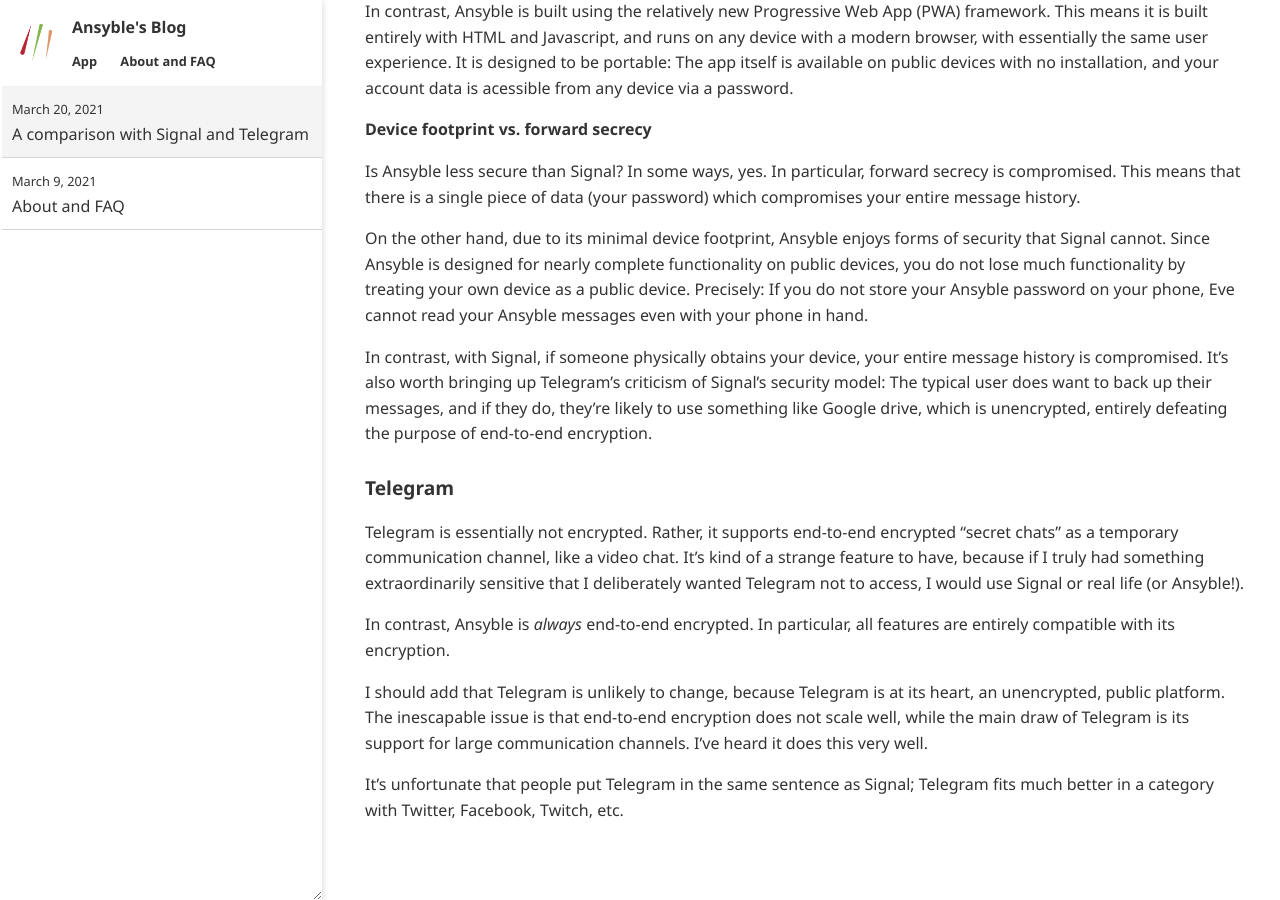
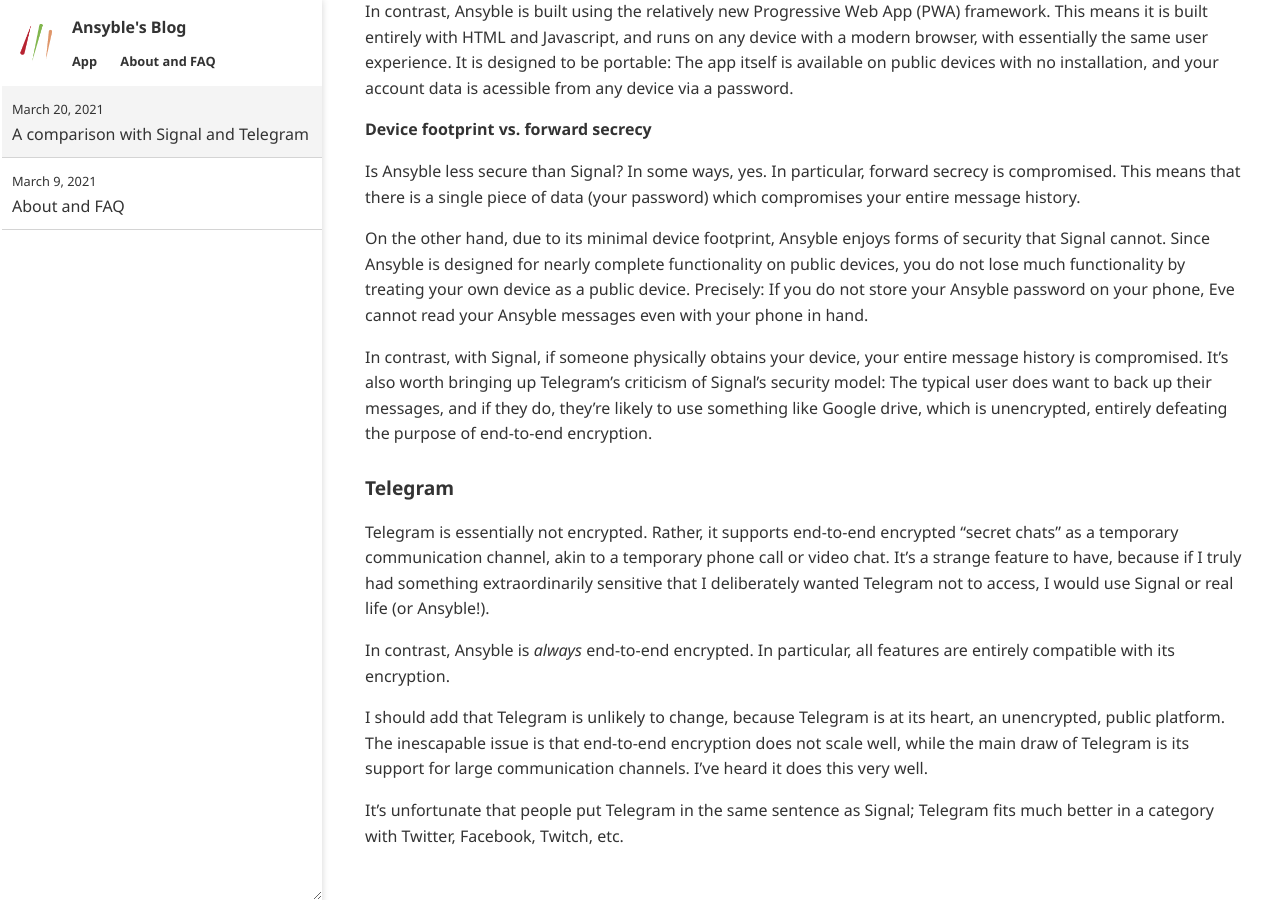
Before and after one commit to ansyblenetwork/ansybleblog, a Jekyll site: the page built from _posts/2021-03-20-a-comparison-with-signal-and-telegram.md, in a window 1280 px wide and 900 px high, scrolled down 864 px. Built offline with Jekyll 4.4.1, drawn with Linux system fonts in a browser that asks for light colours; before the commit the page ends 1739 px from its top, so only the background shows below that.

Commit message:
Update 2021-03-20-a-comparison-with-signal-and-telegram.md

```diff
--- a/_posts/2021-03-20-a-comparison-with-signal-and-telegram.md
+++ b/_posts/2021-03-20-a-comparison-with-signal-and-telegram.md
@@ -37,7 +37,7 @@
 
 ### Telegram
 
-Telegram is essentially not encrypted. Rather, it supports end-to-end encrypted "secret chats" as a temporary communication channel, like a video chat. It's kind of a strange feature to have, because if I truly had something extraordinarily sensitive that I deliberately wanted Telegram not to access, I would use Signal or real life (or Ansyble!).
+Telegram is essentially not encrypted. Rather, it supports end-to-end encrypted "secret chats" as a temporary communication channel, akin to a temporary phone call or video chat. It's a strange feature to have, because if I truly had something extraordinarily sensitive that I deliberately wanted Telegram not to access, I would use Signal or real life (or Ansyble!).
 
 In contrast, Ansyble is _always_ end-to-end encrypted. In particular, all features are entirely compatible with its encryption.
 
```
